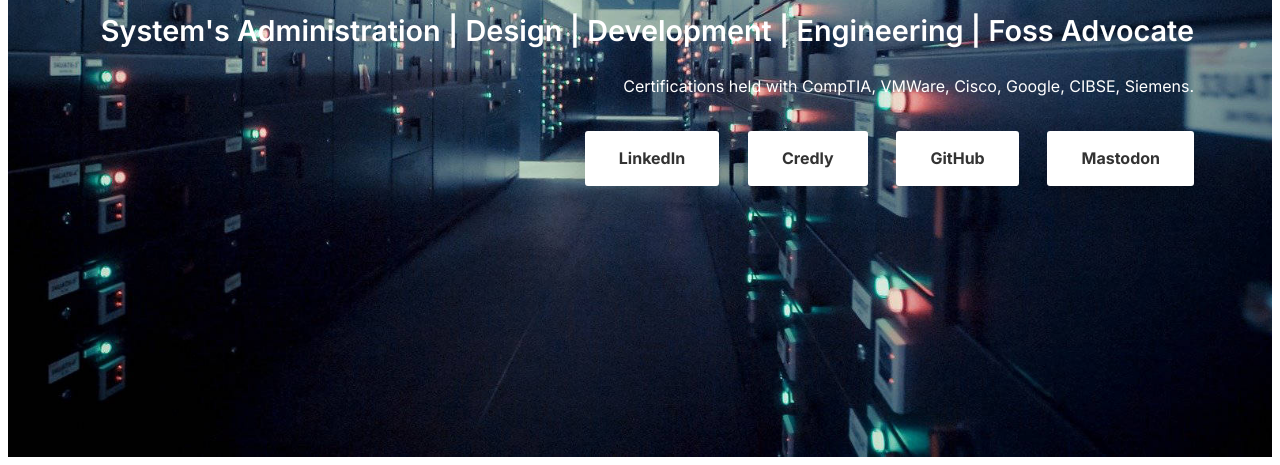
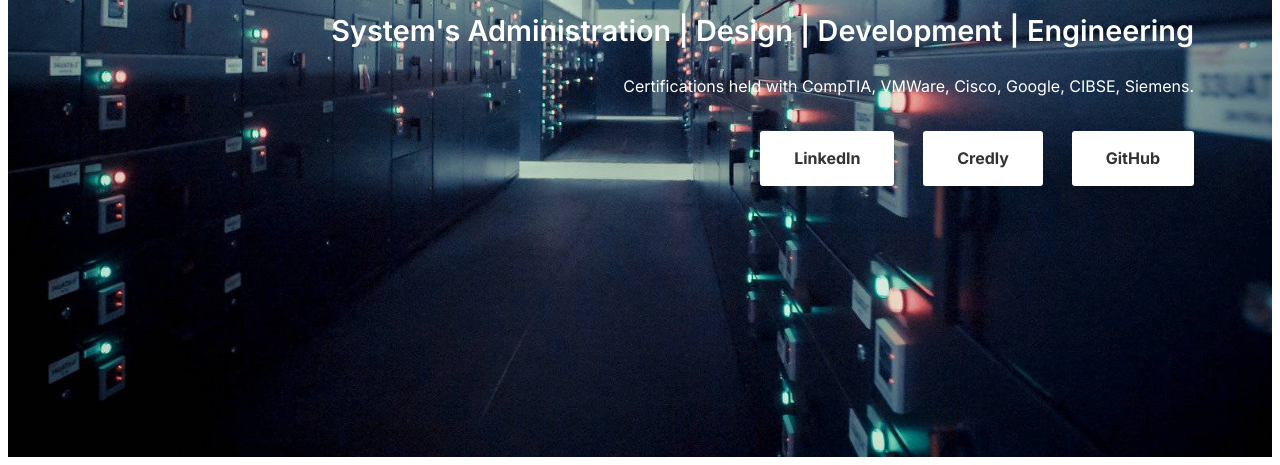
Before and after one commit to bitterblitter/bitterblitter.github.io, a plain HTML site: page index.html in a window 1280 px wide. Shown: the part 351-816 px from the top of the page. Drawn offline with Linux system fonts and the light colour scheme.

Commit message:
Update index.html

```diff
--- a/index.html
+++ b/index.html
@@ -4,7 +4,7 @@
   <meta charset="UTF-8">
   <meta http-equiv="X-UA-Compatible" content="IE=edge">
   <meta name="viewport" content="width=device-width, initial-scale=1, minimum-scale=1">
-  <meta name="description" content="Carl Hopkins - System's Administrator and Design Engineer.">
+  <meta name="description" content="Carl Hopkins - System's Administrator and Design Engineer">
 
   <title>Carl Hopkins</title>
 
@@ -20,14 +20,13 @@
 
       <div class="container">
         <h1 class="mbr-section-title mbr-fonts-style align-right mbr-bold mbr-white mbr-pb-2 display-1">Carl Hopkins</h1>
-        <h3 class="mbr-section-subtitle mbr-fonts-style align-right mbr-white mbr-semibold mbr-pb-3 display-5">System's Administration | Design | Development | Engineering | Foss Advocate<br></h3>
+        <h3 class="mbr-section-subtitle mbr-fonts-style align-right mbr-white mbr-semibold mbr-pb-3 display-5">System's Administration | Design | Development | Engineering<br></h3>
         <p class="mbr-fonts-style mbr-text align-right mbr-pb-3 mbr-white display-4">Certifications held with CompTIA, VMWare, Cisco, Google, CIBSE, Siemens.
         </p>
         <div class="mbr-section-btn align-right">
           <a class="btn btn-md btn-white display-4" href="https://www.linkedin.com/in/carl-hopkins-197109a6/" target="_blank">LinkedIn</a>
           <a class="btn btn-md btn-white display-4" href="https://www.credly.com/users/carl-hopkins.a6d731ce/badges" target="_blank">Credly</a>
           <a class="btn btn-md btn-white display-4" href="https://github.com/carlhopkins" target="_blank">GitHub</a>
-          <a class="btn btn-md btn-white display-4" rel="me" href="https://ohai.social/@bitterblitter" target="_blank">Mastodon</a>
         </div>
       </div>
 
```
